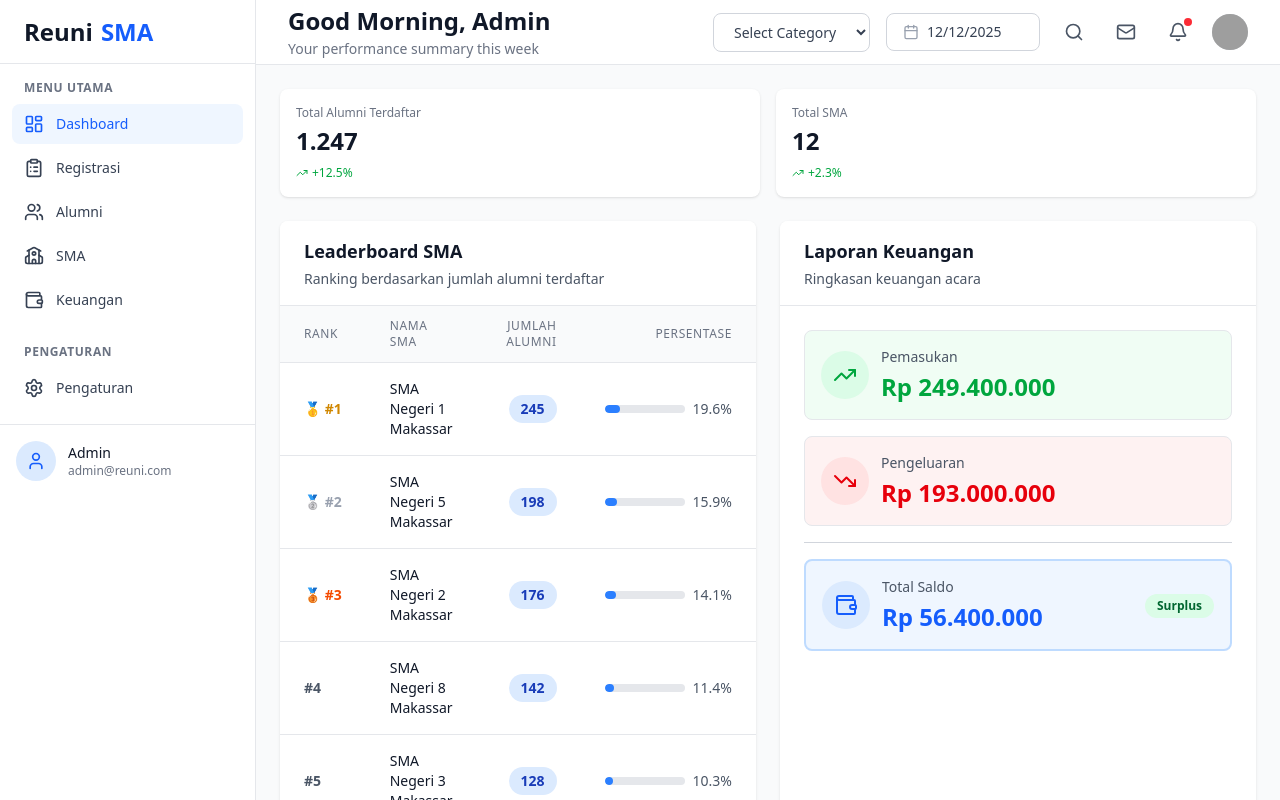
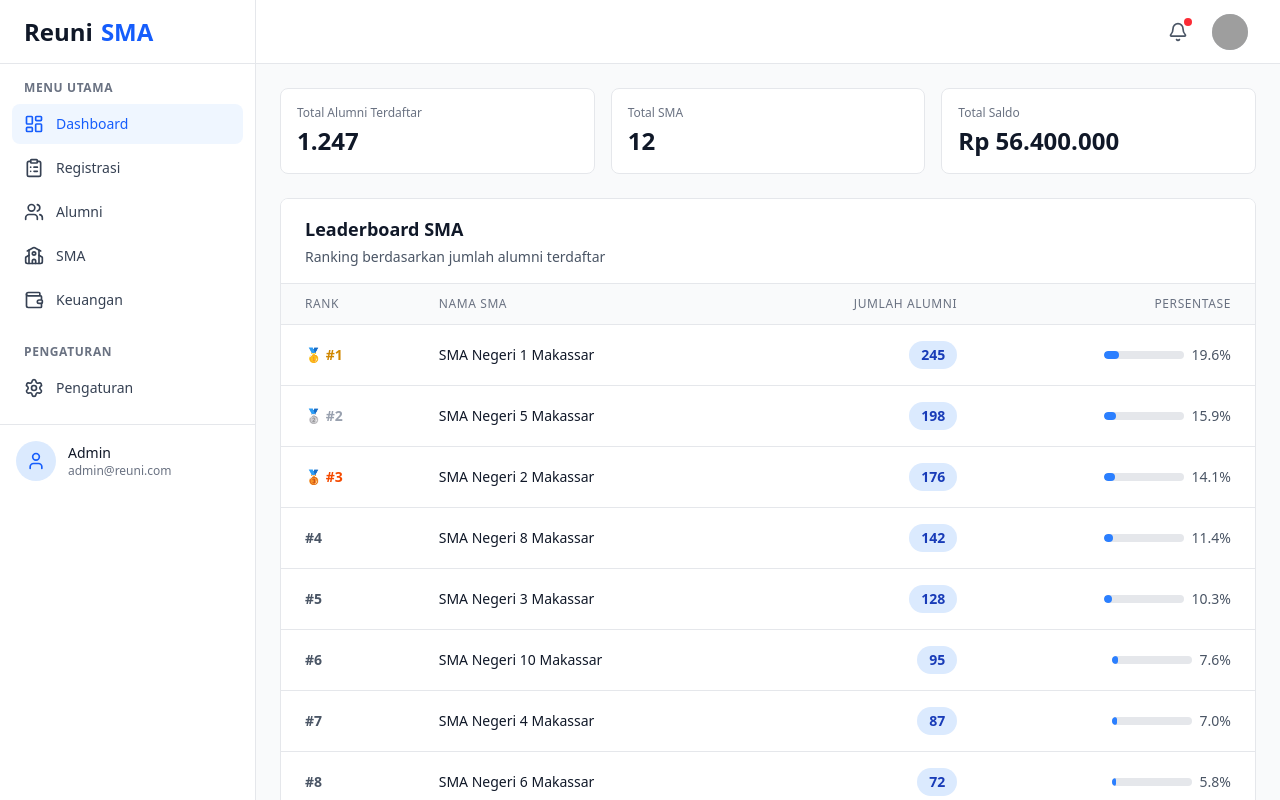
Before and after one commit to gifaeriyanto/reuni-sma-walkot-makassar, a Next.js app: page /dashboard in a window 1280 px wide. Built offline with nearby package versions, Linux system fonts and the light colour scheme; grey boxes are pictures that could not be loaded.

Commit message:
refactor: Remove FinanceReport component and integrate saldo calculation into StatsCards; update DashboardPage layout

```diff
--- a/app/dashboard/components/finance-report.tsx
+++ /dev/null
@@ -1,91 +0,0 @@
-import { formatCurrency } from "@/lib/utils";
-import { TrendingUp, TrendingDown, Wallet } from "lucide-react";
-
-interface Expense {
-  category: string;
-  amount: number;
-}
-
-interface FinanceReportProps {
-  totalRevenue: number;
-  expenses: Expense[];
-}
-
-export function FinanceReport({ totalRevenue, expenses }: FinanceReportProps) {
-  const totalExpenses = expenses.reduce((sum, expense) => sum + expense.amount, 0);
-  const saldo = totalRevenue - totalExpenses;
-
-  return (
-    <div className="overflow-hidden rounded-lg bg-white shadow">
-      <div className="border-b border-gray-200 bg-white px-6 py-4">
-        <h2 className="text-lg font-semibold text-gray-900">
-          Laporan Keuangan
-        </h2>
-        <p className="mt-1 text-sm text-gray-600">
-          Ringkasan keuangan acara
-        </p>
-      </div>
-
-      <div className="p-6 space-y-4">
-        {/* Pemasukan */}
-        <div className="flex items-center justify-between rounded-lg border border-gray-200 bg-green-50 p-4">
-          <div className="flex items-center space-x-3">
-            <div className="flex h-12 w-12 items-center justify-center rounded-full bg-green-100">
-              <TrendingUp className="h-6 w-6 text-green-600" />
-            </div>
-            <div>
-              <p className="text-sm font-medium text-gray-600">Pemasukan</p>
-              <p className="mt-1 text-2xl font-bold text-green-600">
-                {formatCurrency(totalRevenue)}
-              </p>
-            </div>
-          </div>
-        </div>
-
-        {/* Pengeluaran */}
-        <div className="flex items-center justify-between rounded-lg border border-gray-200 bg-red-50 p-4">
-          <div className="flex items-center space-x-3">
-            <div className="flex h-12 w-12 items-center justify-center rounded-full bg-red-100">
-              <TrendingDown className="h-6 w-6 text-red-600" />
-            </div>
-            <div>
-              <p className="text-sm font-medium text-gray-600">Pengeluaran</p>
-              <p className="mt-1 text-2xl font-bold text-red-600">
-                {formatCurrency(totalExpenses)}
-              </p>
-            </div>
-          </div>
-        </div>
-
-        {/* Divider */}
-        <div className="border-t border-gray-300"></div>
-
-        {/* Saldo */}
-        <div className="flex items-center justify-between rounded-lg border-2 border-blue-200 bg-blue-50 p-4">
-          <div className="flex items-center space-x-3">
-            <div className="flex h-12 w-12 items-center justify-center rounded-full bg-blue-100">
-              <Wallet className="h-6 w-6 text-blue-600" />
-            </div>
-            <div>
-              <p className="text-sm font-medium text-gray-600">Total Saldo</p>
-              <p className={`mt-1 text-2xl font-bold ${
-                saldo >= 0 ? "text-blue-600" : "text-red-600"
-              }`}>
-                {formatCurrency(saldo)}
-              </p>
-            </div>
-          </div>
-          <div className="text-right">
-            <span className={`inline-flex items-center rounded-full px-3 py-1 text-xs font-semibold ${
-              saldo >= 0
-                ? "bg-green-100 text-green-800"
-                : "bg-red-100 text-red-800"
-            }`}>
-              {saldo >= 0 ? "Surplus" : "Defisit"}
-            </span>
-          </div>
-        </div>
-      </div>
-    </div>
-  );
-}
--- a/app/dashboard/components/header.tsx
+++ b/app/dashboard/components/header.tsx
@@ -1,7 +1,6 @@
 "use client";
 
-import { useState } from "react";
-import { Search, Mail, Bell, Calendar } from "lucide-react";
+import { Bell } from "lucide-react";
 
 interface HeaderProps {
   title: string;
@@ -9,55 +8,11 @@ interface HeaderProps {
 }
 
 export function Header({ title, subtitle }: HeaderProps) {
-  const [currentDate] = useState(() => {
-    return new Date().toLocaleDateString("id-ID", {
-      day: "2-digit",
-      month: "2-digit",
-      year: "numeric",
-    });
-  });
-
   return (
     <header className="sticky top-0 z-30 border-b border-gray-200 bg-white">
-      <div className="flex h-16 items-center justify-between px-8">
-        {/* Title Section */}
-        <div>
-          <h1 className="text-2xl font-semibold text-gray-900">
-            Good Morning, <span className="font-bold">Admin</span>
-          </h1>
-          {subtitle && <p className="mt-0.5 text-sm text-gray-500">{subtitle}</p>}
-        </div>
-
+      <div className="flex h-[63px] items-center justify-end px-8">
         {/* Right Section */}
         <div className="flex items-center space-x-4">
-          {/* Category Selector */}
-          <select className="rounded-lg border border-gray-300 bg-white px-4 py-2 text-sm text-gray-700 focus:border-blue-500 focus:outline-none focus:ring-1 focus:ring-blue-500">
-            <option>Select Category</option>
-            <option>SMA Negeri 1</option>
-            <option>SMA Negeri 2</option>
-            <option>SMA Negeri 3</option>
-          </select>
-
-          {/* Date Picker */}
-          <div className="flex items-center space-x-2 rounded-lg border border-gray-300 bg-white px-4 py-2">
-            <Calendar className="h-4 w-4 text-gray-400" />
-            <input
-              type="text"
-              readOnly
-              value={currentDate}
-              className="w-24 bg-transparent text-sm text-gray-700 focus:outline-none"
-            />
-          </div>
-
-          {/* Icons */}
-          <button className="rounded-lg p-2 text-gray-600 transition-colors hover:bg-gray-100">
-            <Search className="h-5 w-5" />
-          </button>
-
-          <button className="rounded-lg p-2 text-gray-600 transition-colors hover:bg-gray-100">
-            <Mail className="h-5 w-5" />
-          </button>
-
           <button className="relative rounded-lg p-2 text-gray-600 transition-colors hover:bg-gray-100">
             <Bell className="h-5 w-5" />
             <span className="absolute right-1 top-1 h-2 w-2 rounded-full bg-red-500"></span>
--- a/app/dashboard/components/school-leaderboard.tsx
+++ b/app/dashboard/components/school-leaderboard.tsx
@@ -10,7 +10,7 @@ interface SchoolLeaderboardProps {
 
 export function SchoolLeaderboard({ leaderboard }: SchoolLeaderboardProps) {
   return (
-    <div className="overflow-hidden rounded-lg bg-white shadow">
+    <div className="overflow-hidden rounded-lg border border-gray-200 bg-white">
       <div className="border-b border-gray-200 bg-white px-6 py-4">
         <h2 className="text-lg font-semibold text-gray-900">
           Leaderboard SMA
--- a/app/dashboard/components/stats-cards.tsx
+++ b/app/dashboard/components/stats-cards.tsx
@@ -1,67 +1,49 @@
 import { formatCurrency } from "@/lib/utils";
-import { TrendingUp, TrendingDown } from "lucide-react";
 
 interface StatsCardsProps {
   totalRegistered: number;
   totalSchools: number;
-  totalRevenue: number;
+  totalSaldo: number;
 }
 
 interface Stat {
   label: string;
   value: string;
-  change: string;
-  changeValue: string;
-  isPositive: boolean;
 }
 
 export function StatsCards({
   totalRegistered,
   totalSchools,
-  totalRevenue,
+  totalSaldo,
 }: StatsCardsProps) {
   const stats: Stat[] = [
     {
       label: "Total Alumni Terdaftar",
       value: totalRegistered.toLocaleString("id-ID"),
-      change: "+12.5%",
-      changeValue: "68.8",
-      isPositive: true,
     },
     {
       label: "Total SMA",
       value: totalSchools.toLocaleString("id-ID"),
-      change: "+2.3%",
-      changeValue: "2m:35s",
-      isPositive: true,
+    },
+    {
+      label: "Total Saldo",
+      value: formatCurrency(totalSaldo),
     },
   ];
 
   return (
-    <div className="grid gap-4 md:grid-cols-2">
+    <div className="grid gap-4 md:grid-cols-3">
       {stats.map((stat) => (
         <div
           key={stat.label}
-          className="overflow-hidden rounded-lg bg-white shadow-sm"
+          className="overflow-hidden rounded-lg border border-gray-200 bg-white"
         >
           <div className="p-4">
             <p className="mb-1 text-xs font-medium text-gray-500">
               {stat.label}
             </p>
-            <div className="mb-2 flex items-baseline">
+            <div className="flex items-baseline">
               <p className="text-2xl font-bold text-gray-900">{stat.value}</p>
-            </div>
-            <div
-              className={`flex items-center text-xs font-medium ${
-                stat.isPositive ? "text-green-600" : "text-red-600"
-              }`}
-            >
-              {stat.isPositive ? (
-                <TrendingUp className="mr-1 h-3 w-3" />
-              ) : (
-                <TrendingDown className="mr-1 h-3 w-3" />
-              )}
-              <span>{stat.change}</span>
             </div>
           </div>
         </div>
--- a/app/dashboard/page.tsx
+++ b/app/dashboard/page.tsx
@@ -1,6 +1,5 @@
 import { StatsCards } from "./components/stats-cards";
 import { SchoolLeaderboard } from "./components/school-leaderboard";
-import { FinanceReport } from "./components/finance-report";
 
 // Mock data - replace with actual API calls
 async function getDashboardData() {
@@ -37,25 +36,24 @@ async function getDashboardData() {
 export default async function DashboardPage() {
   const data = await getDashboardData();
 
+  // Calculate total expenses and saldo
+  const totalExpenses = data.expenses.reduce((sum, expense) => sum + expense.amount, 0);
+  const totalSaldo = data.totalRevenue - totalExpenses;
+
   return (
     <div className="space-y-6 p-6">
+      <div className="mx-auto max-w-7xl">
         {/* Stats Cards */}
         <StatsCards
           totalRegistered={data.totalRegistered}
           totalSchools={data.totalSchools}
-        totalRevenue={data.totalRevenue}
+          totalSaldo={totalSaldo}
         />
 
-      {/* Main Content Grid */}
-      <div className="grid gap-6 lg:grid-cols-2">
-        {/* Leaderboard */}
+        {/* Main Content */}
+        <div className="mt-6">
           <SchoolLeaderboard leaderboard={data.leaderboard} />
-
-        {/* Finance Report */}
-        <FinanceReport
-          totalRevenue={data.totalRevenue}
-          expenses={data.expenses}
-        />
+        </div>
       </div>
     </div>
   );
```
Lines whose indentation alone changed are shown as unchanged.
